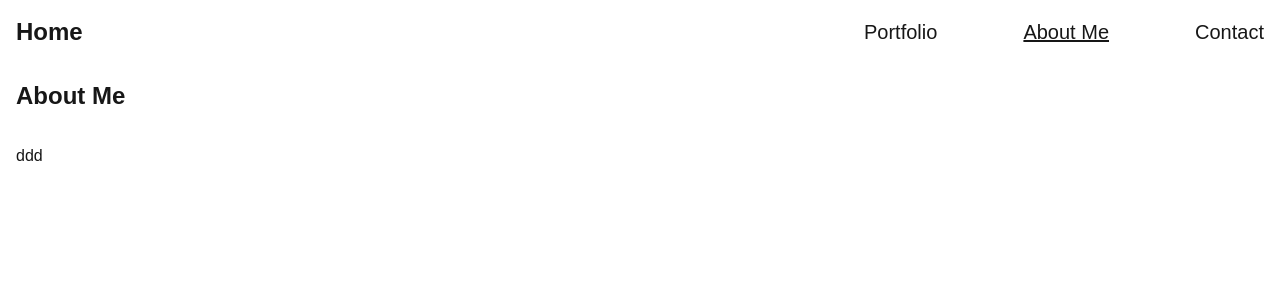
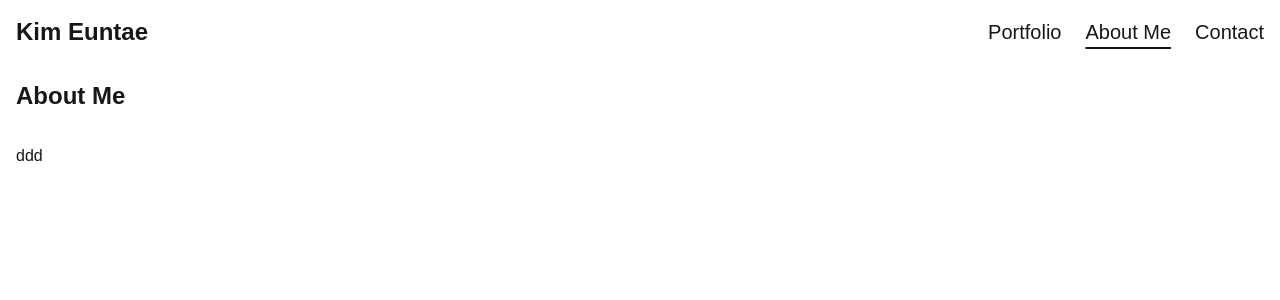
Before and after one commit to hurima90-kim/photography-portfolio, a Next.js app: page /about in a window 1280 px wide. Shown: the top 300 px of the page. Built offline with nearby package versions, Linux system fonts and the light colour scheme.

Commit message:
feat: enhance Navbar with toggle functionality and improve mobile responsiveness

```diff
--- a/src/app/page.tsx
+++ b/src/app/page.tsx
@@ -1,5 +1,5 @@
-import { client } from "../../sanity/lib/client";
-import { SanityDocument } from "next-sanity";
+import { client } from '../../sanity/lib/client';
+import { SanityDocument } from 'next-sanity';
 
 const photoQuery = `*[_type == "photo"] | order(_createdAt desc) {
   _id,
@@ -16,7 +16,7 @@ export default async function Home() {
 
 	return (
 		<>
-      <h1 className="text-2xl font-bold mb-8">Posts</h1>
+			<h1 className="text-2xl font-bold mb-8">Portfolio</h1>
 			<ul className="flex flex-col gap-y-4">
 				{posts.map((photo) => (
 					<div key={photo._id}>
--- a/src/components/layout/navbar.tsx
+++ b/src/components/layout/navbar.tsx
@@ -1,7 +1,8 @@
 'use client';
-
 import Link from 'next/link';
 import { usePathname } from 'next/navigation';
+import { Close, Menu } from '@carbon/icons-react';
+import { useState } from 'react';
 
 function NavbarComponent() {
 	const pathname = usePathname();
@@ -11,21 +12,58 @@ function NavbarComponent() {
 		{ label: 'Contact', href: '/contact' },
 	];
 
+	const [toggle, setToggle] = useState<boolean>(false);
+
+	const handleClickToggle = () => {
+		setToggle((prev) => !prev);
+	};
+
 	return (
-		<div className="flex justify-between items-center mb-8">
-			<div className="text-2xl font-semibold">Home</div>
-			<div className="flex justify-between items-center w-100 text-xl font-medium">
-				{menu &&
-					menu.map((el, idx) => (
+		<div className="mb-8">
+			<div className="flex justify-between items-center">
+				<Link href="/">
+					<div className="text-2xl font-semibold">Kim Euntae</div>
+				</Link>
+				<nav className="hidden md:flex items-center gap-6 text-xl font-medium">
+					{menu.map((el) => (
 						<Link
-							key={idx}
+							key={el.href}
 							href={el.href}
-							className={`cursor-pointer hover:underline ${pathname === el.href ? 'underline' : ''}`}
+							className={`hover:underline underline-offset-8 transition-all ${pathname === el.href ? 'underline' : ''}`}
 						>
 							{el.label}
 						</Link>
 					))}
+				</nav>
+				<button
+					className="md:hidden cursor-pointer"
+					aria-label={toggle ? 'Close menu' : 'Open menu'}
+					onClick={handleClickToggle}
+				>
+					{toggle !== true ? <Menu size={24} /> : <Close size={24} />}
+				</button>
 			</div>
+
+			<nav
+				className={`md:hidden overflow-hidden transition-all duration-300 ease-in-out ${
+					toggle ? 'max-h-48 opacity-100 mt-4' : 'max-h-0 opacity-0'
+				}`}
+			>
+				<div className="flex flex-col gap-2 py-2 border-t border-b border-gray-400">
+					{menu.map((el) => (
+						<Link
+							key={el.href}
+							href={el.href}
+							className={`px-4 py-2 text-lg transition-colors rounded ${
+								pathname === el.href ? 'font-semibold' : ''
+							}`}
+							onClick={() => setToggle(false)}
+						>
+							{el.label}
+						</Link>
+					))}
+				</div>
+			</nav>
 		</div>
 	);
 }
```
Lines whose indentation alone changed are shown as unchanged.
